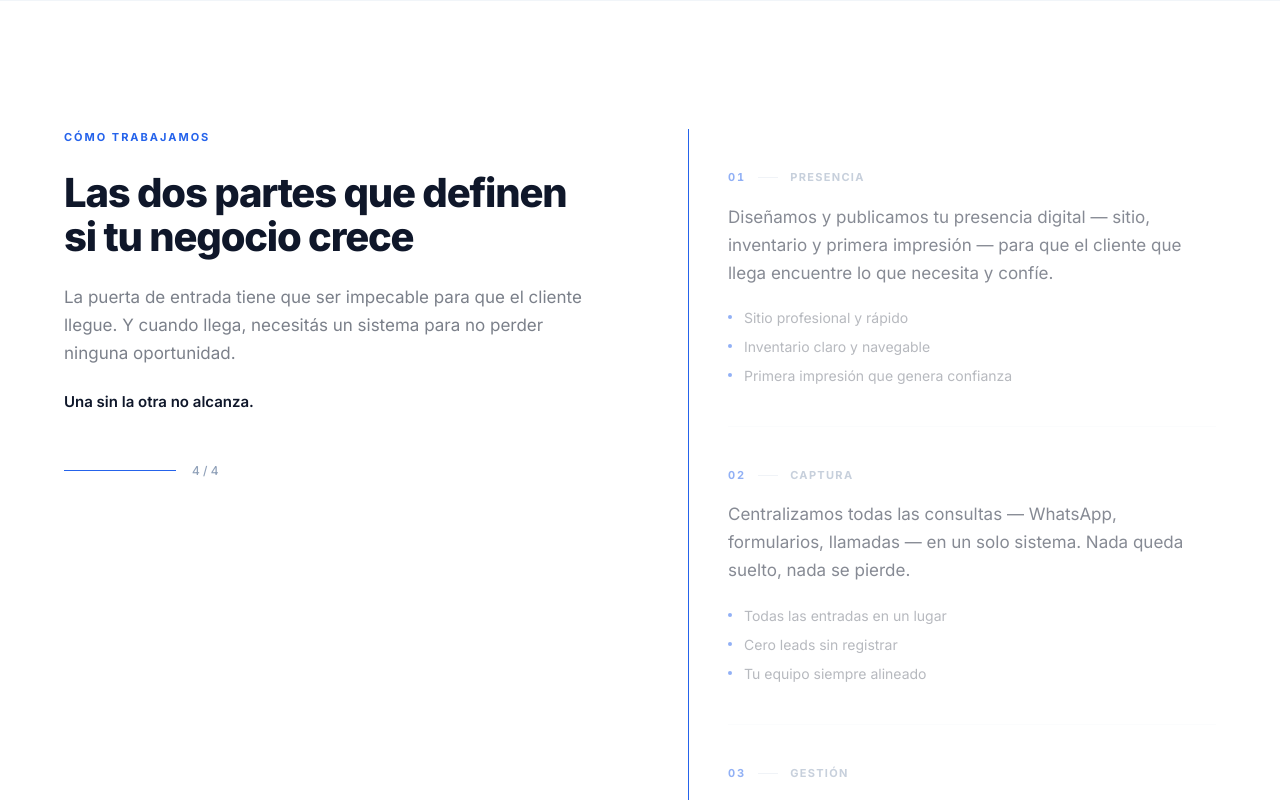
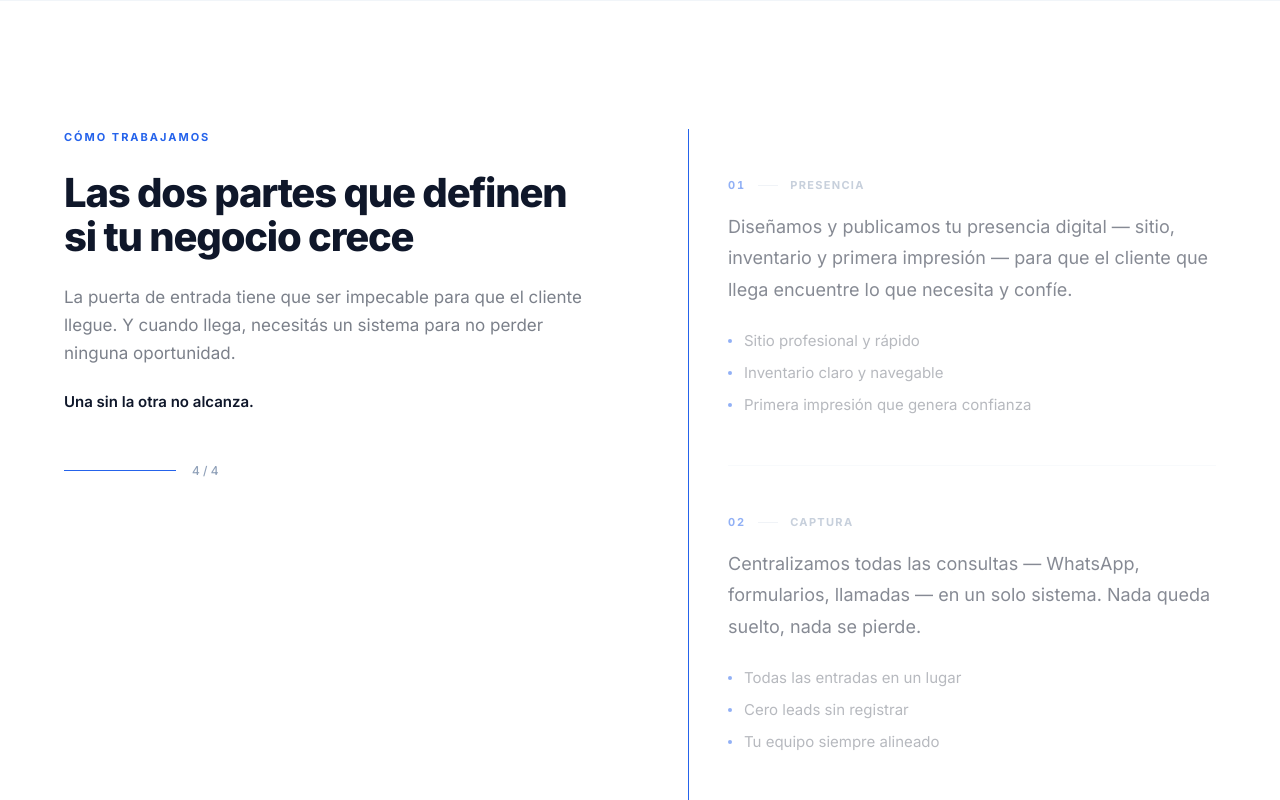
Before and after one commit to dcrecycler-ctrl/pegasuspixelsv2, a Next.js app: page / in a window 1280 px wide. Shown: the part 860-1660 px from the top of the page. Built offline with nearby package versions, Linux system fonts and the light colour scheme.

Commit message:
fix: remove placeholder label, add image padding, improve TrustClarity spacing

```diff
--- a/components/sections/OutcomesSection.tsx
+++ b/components/sections/OutcomesSection.tsx
@@ -79,12 +79,9 @@ export function OutcomesSection() {
           ))}
         </div>
 
-        {/* ── Visual placeholder — CRM dashboard mockup ── */}
+        {/* ── Pipeline mockup ── */}
         <AnimateIn delay={160}>
-          <div className="rounded-[12px] border border-dashed border-[#CBD5E1] bg-[#F6F7F9] p-6 md:p-10">
-            <p className="text-[10px] font-bold tracking-[0.18em] text-[#94A3B8] uppercase mb-6 text-center">
-              Placeholder visual — Sistema de resultados y control de leads
-            </p>
+          <div className="rounded-[12px] bg-[#F6F7F9] p-6 md:p-10">
 
             {/* Mini CRM interface */}
             <div className="bg-white border border-[#E2E8F0] rounded-[10px] overflow-hidden shadow-sm">
--- a/components/sections/PerceptionSection.tsx
+++ b/components/sections/PerceptionSection.tsx
@@ -88,11 +88,11 @@ export function PerceptionSection() {
 
         {/* ── 4. Flow diagram image ── */}
         <AnimateIn delay={120} className="mb-14">
-          <div className="rounded-[12px] bg-white border border-[#E2E8F0] overflow-hidden">
+          <div className="rounded-[12px] bg-white border border-[#E2E8F0] p-6 md:p-10">
             <img
               src="/chaos-leads.png"
               alt="Sin sistema central los leads se pierden"
-              className="w-full h-auto"
+              className="w-full h-auto max-w-3xl mx-auto block"
             />
           </div>
         </AnimateIn>
--- a/components/sections/TrustClarity.tsx
+++ b/components/sections/TrustClarity.tsx
@@ -122,7 +122,7 @@ export function TrustClarity() {
                 <div
                   key={step.number}
                   ref={(el: HTMLDivElement | null) => { stepRefs.current[i] = el; }}
-                  className="py-10 border-b border-slate-50 last:border-0"
+                  className="py-12 border-b border-slate-100 last:border-0"
                   style={{
                     opacity: i > activeStep ? 0.15 : i === activeStep ? 1 : 0.5,
                     transform: i > activeStep ? "translateY(14px)" : "translateY(0)",
@@ -141,7 +141,7 @@ export function TrustClarity() {
                   </div>
 
                   {/* Description */}
-                  <p className="text-[17px] text-[#0F172A] leading-[1.65] mb-5">
+                  <p className="text-[18px] text-[#0F172A] leading-[1.75] mb-6">
                     {step.description}
                   </p>
 
@@ -150,7 +150,7 @@ export function TrustClarity() {
                     {step.bullets.map((bullet) => (
                       <li key={bullet} className="flex items-center gap-3">
                         <span className="w-1 h-1 rounded-full bg-[#2563EB] shrink-0" />
-                        <span className="text-[14px] text-[#0F172A]/60 leading-[1.5]">{bullet}</span>
+                        <span className="text-[15px] text-[#0F172A]/60 leading-[1.6]">{bullet}</span>
                       </li>
                     ))}
                   </ul>
```
